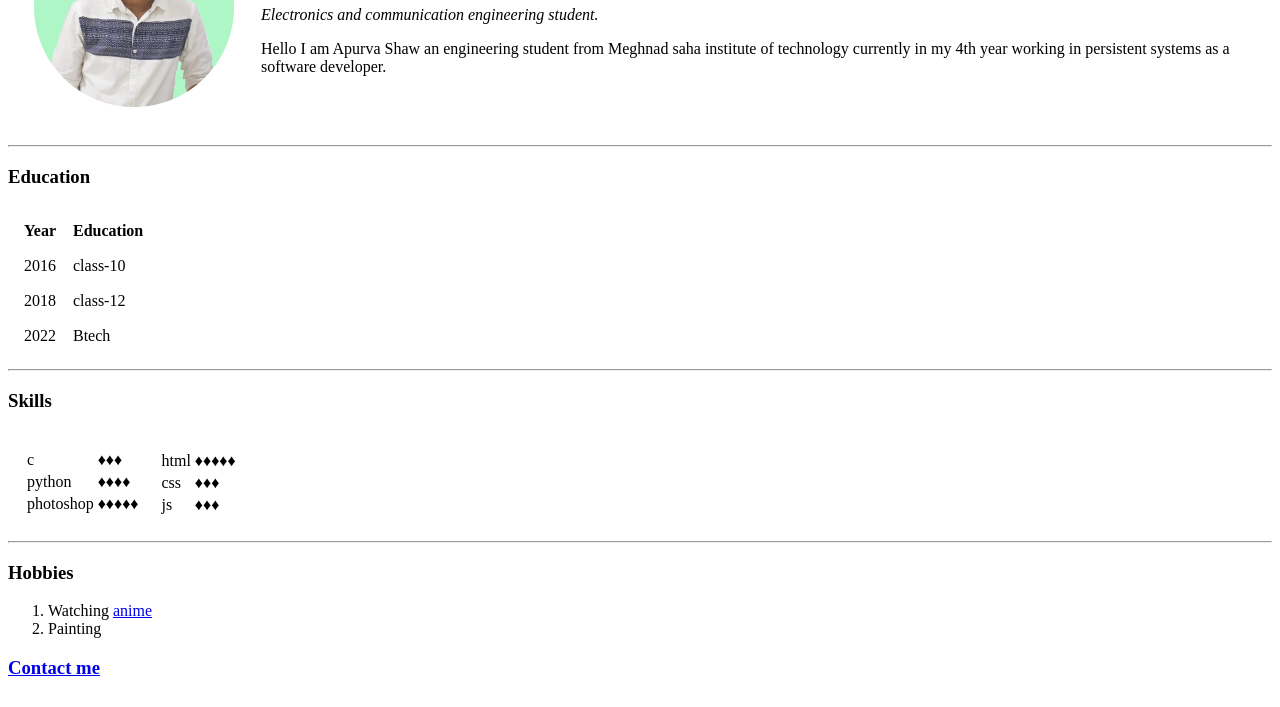
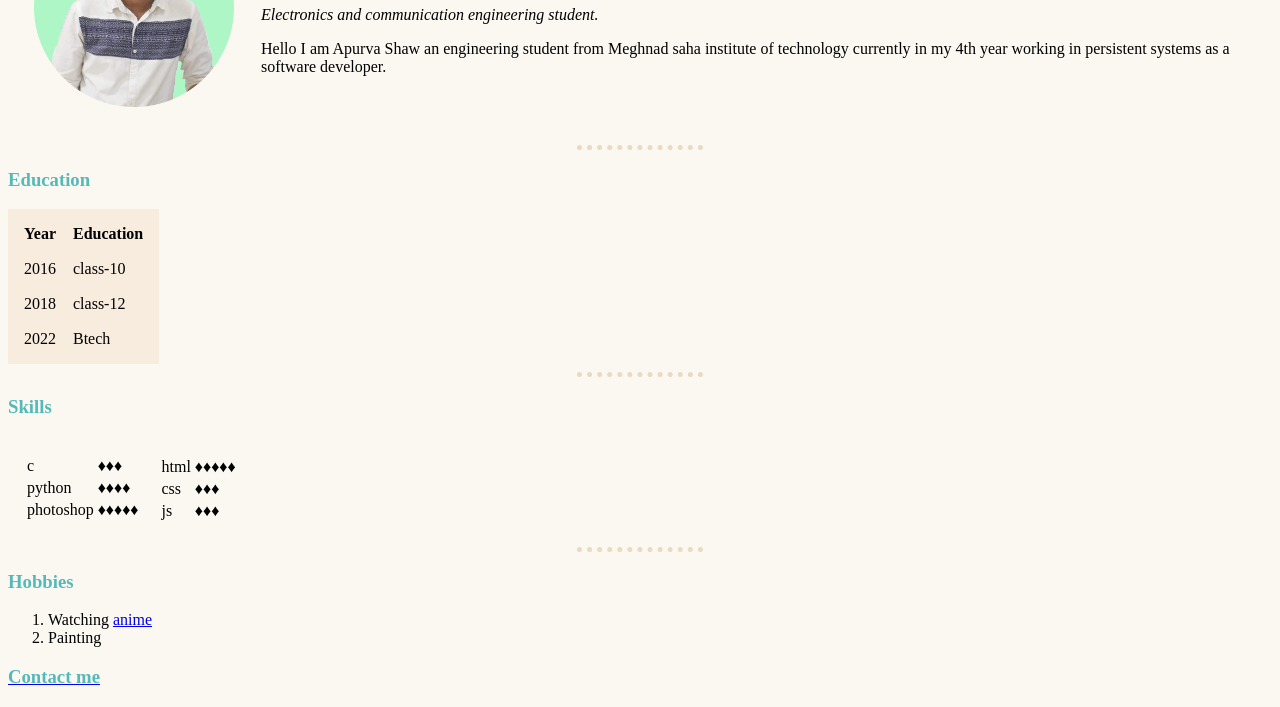
Before and after one commit to apurva-shaw/cv, a plain HTML site: page index.html in a window 1280 px wide. Shown: the part 127-834 px from the top of the page. Drawn offline with Linux system fonts and the light colour scheme.

Commit message:
Update index.html

```diff
--- a/index.html
+++ b/index.html
@@ -5,7 +5,7 @@
   <meta charset="utf-8">
   <title>Apurva's personal site</title>
 
-  <link rel="stylesheet" href="css\styles.css">
+  <link rel="stylesheet" href="\styles.css">
 </head>
 
 <body>
```
